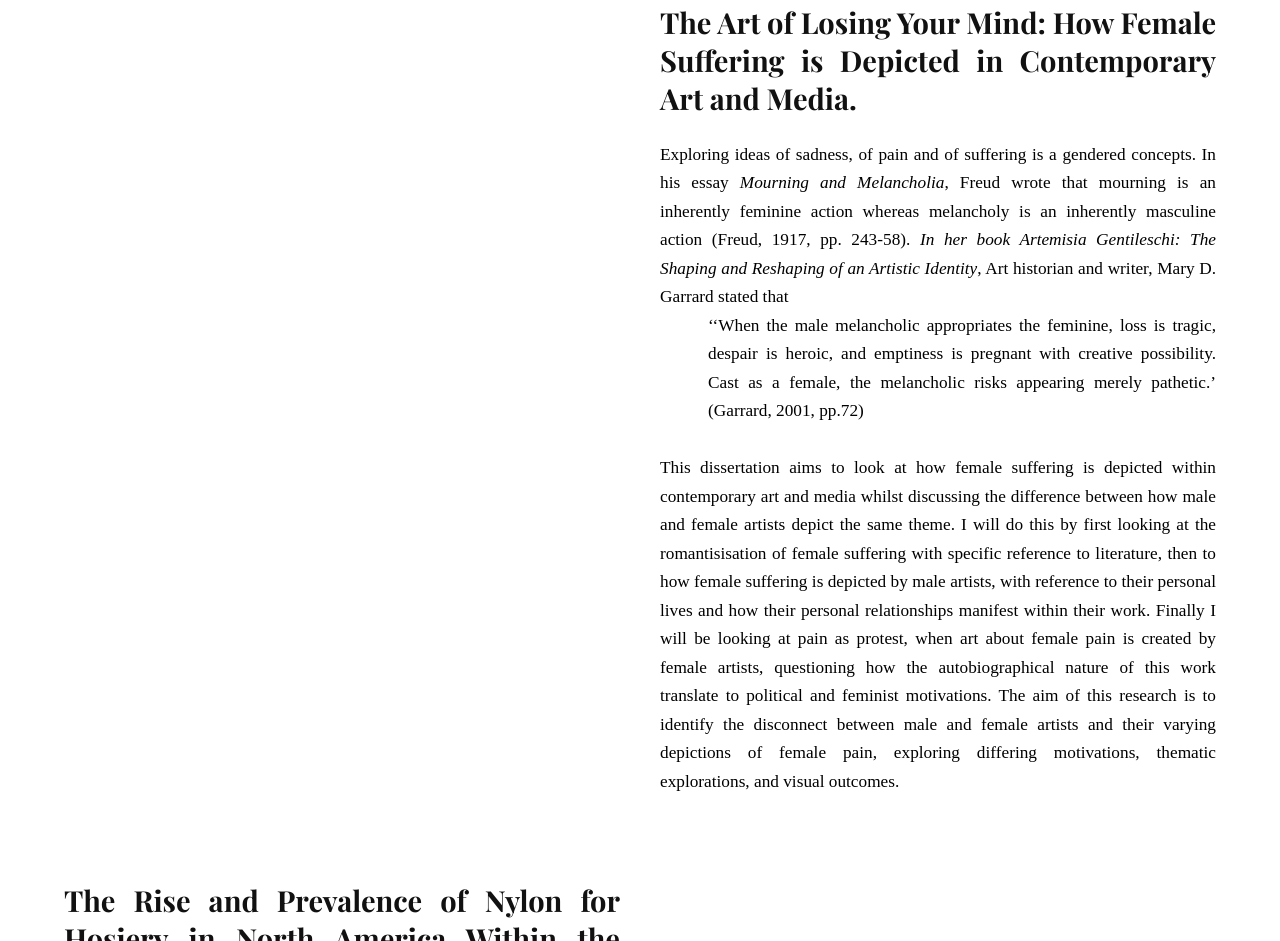
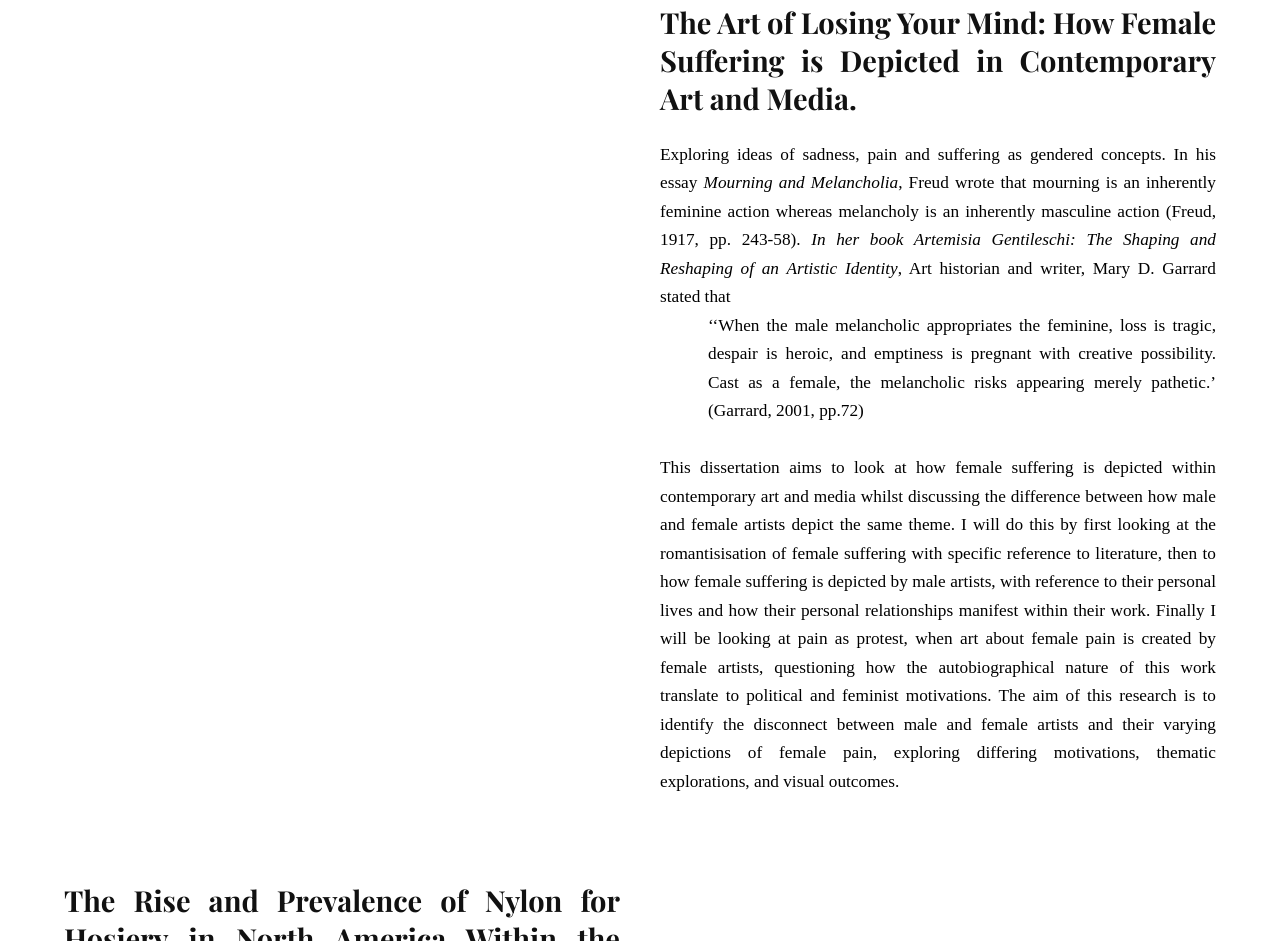
Before and after one commit to luciarice/portfolio, a plain HTML site: page research-projects.html in a window 1280 px wide. Shown: the part 2440-3381 px from the top of the page. Drawn offline with nearby package versions, Linux system fonts and the light colour scheme.

Commit message:
Update research-projects.html

```diff
--- a/research-projects.html
+++ b/research-projects.html
@@ -73,7 +73,7 @@
       <div class="col">
         <h2 class="h2 max-none text-justify fade-in">The Art of Losing Your Mind: How Female Suffering is Depicted in Contemporary Art and Media.</h2>
         <div class="essay essay--small max-none text-justify fade-in">
-          <p>Exploring ideas of sadness, of pain and of suffering is a gendered concepts. In his essay <em>Mourning and Melancholia</em>, Freud wrote that mourning is an inherently feminine action whereas melancholy is an inherently masculine action (Freud, 1917, pp. 243-58). <em>In her book Artemisia Gentileschi: The Shaping and Reshaping of an Artistic Identity</em>, Art historian and writer, Mary D. Garrard stated that</p>
+          <p>Exploring ideas of sadness, pain and suffering as gendered concepts. In his essay <em>Mourning and Melancholia</em>, Freud wrote that mourning is an inherently feminine action whereas melancholy is an inherently masculine action (Freud, 1917, pp. 243-58). <em>In her book Artemisia Gentileschi: The Shaping and Reshaping of an Artistic Identity</em>, Art historian and writer, Mary D. Garrard stated that</p>
           <p class="indent">‘‘When the male melancholic appropriates the feminine, loss is tragic, despair is heroic, and emptiness is pregnant with creative possibility. Cast as a female, the melancholic risks appearing merely pathetic.’ (Garrard, 2001, pp.72)</p>
           <p><b style="font-weight:normal;" id="docs-internal-guid-59b443d0-7fff-9f88-be41-fc3c74df1764"><br></b></p>
           <p class="gap-after">This dissertation aims to look at how female suffering is depicted within contemporary art and media whilst discussing the difference between how male and female artists depict the same theme. I will do this by first looking at the romantisisation of female suffering with specific reference to literature, then to how female suffering is depicted by male artists, with reference to their personal lives and how their personal relationships manifest within their work. Finally I will be looking at pain as protest, when art about female pain is created by female artists, questioning how the autobiographical nature of this work translate to political and feminist motivations. The aim of this research is to identify the disconnect between male and female artists and their varying depictions of female pain, exploring differing motivations, thematic explorations, and visual outcomes. </p>
```
